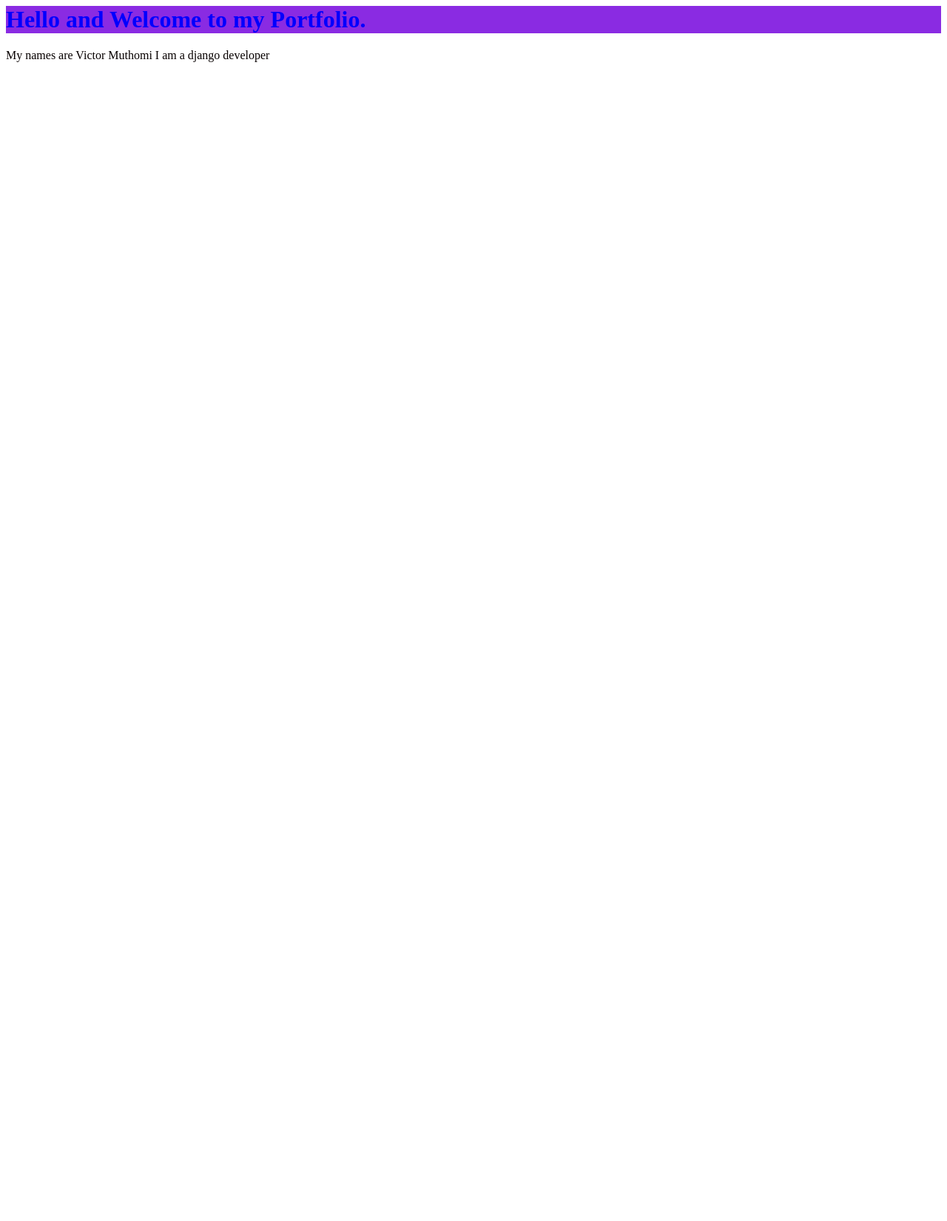
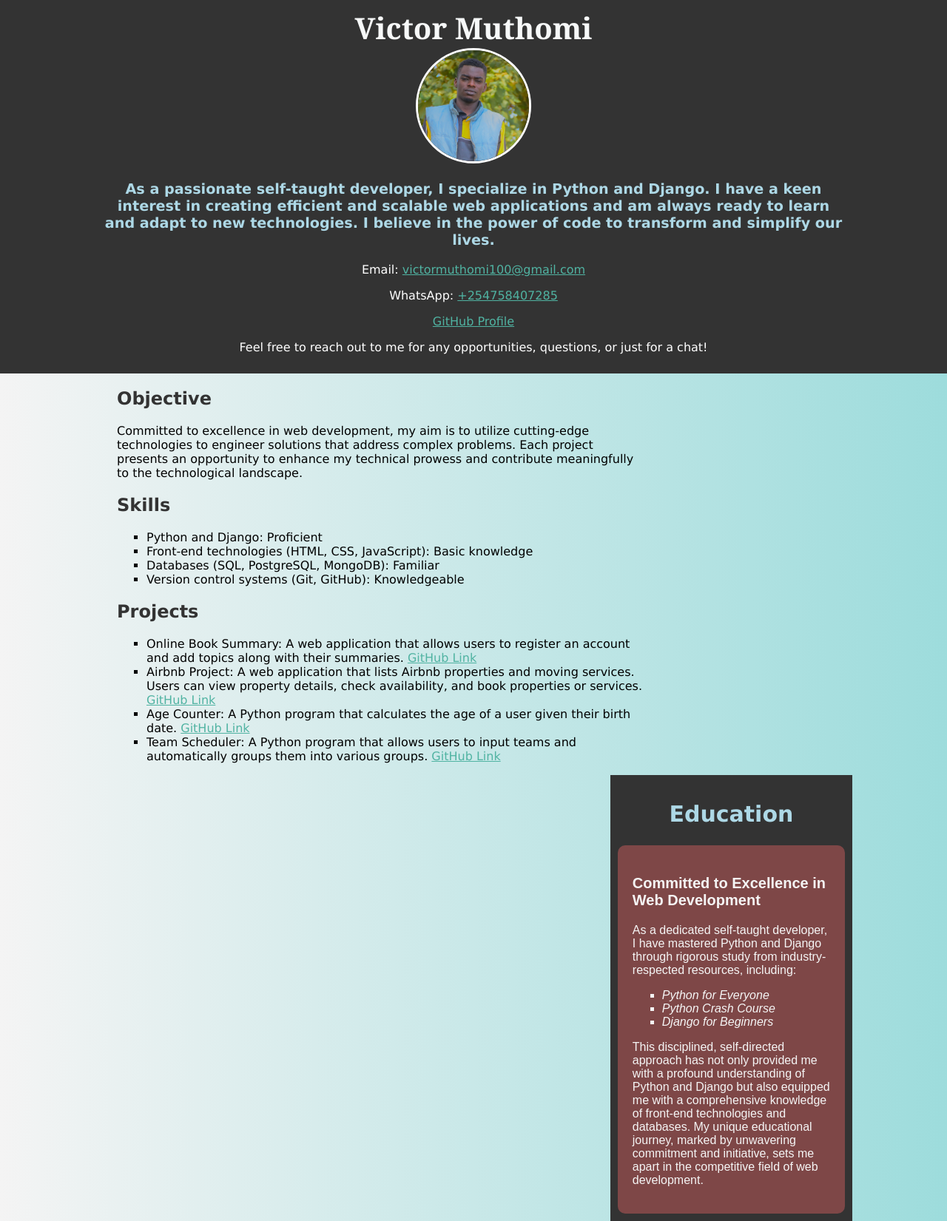
Before and after one commit to Victormuthomi/portfolio_project, a Django app: page / in a window 1280 px wide. Shown: the whole page at 74% size. Before the commit the page ends 84 px from the top, so only its background shows below. Run offline with Django 4.2, Linux system fonts and the light colour scheme.

Commit message:
Styled the home.html.

```diff
--- a/static/css/base.css
+++ /dev/null
@@ -1,9 +0,0 @@
-
-header h1{
-    color :blue;
-    background-color: blueviolet;
-}
-
-p {
-    color:rgb(7, 0, 0);
-}
--- a/templates/base.html
+++ /dev/null
@@ -1,17 +0,0 @@
-<!--templates/base.html-->
-{% load static %}
-<html>
-    <head>
-        <title>My Portfolio</title>
-        <link href="{% static 'css/base.css' %}" rel="stylesheet">
-    </head>
-    <body>
-        <header>
-            <h1>Hello and Welcome to my Portfolio.</h1>
-        </header>
-        <div>
-            {% block content %}
-            {% endblock content %}
-        </div>
-    </body>
-</html>
--- a/templates/home.html
+++ b/templates/home.html
@@ -1,8 +1,134 @@
-<!-- templates/home.html -->
-{% extends 'base.html' %}
+<!DOCTYPE html>
+<html lang="en">
+<head>
+    <style>
+        :root {
+            --main-color: #333;
+            --secondary-color: #50b3a2;
+            --background-color: #f4f4f4;
+            --font-family: 'Arial', sans-serif;
+            --header-font: 'Georgia', serif;
+            --body-font: 'Verdana', sans-serif;
+        }
+        body {
+            font-family: var(--body-font);
+            margin: 0;
+            padding: 0;
+            background-image: linear-gradient(to right, #f4f4f4, #9ddcdc);
+        }
+        .container {
+            width: 80%;
+            margin: auto;
+            overflow: hidden;
+        }
+        #header {
+            background: var(--main-color);
+            color: white;
+            padding: 10px;
+            text-align: center;
+        }
+        #header h1 {
+            margin: 0;
+            font-family: var(--header-font);
+            font-size: 2em;
+        }
+        #main {
+            float: left;
+            width: 70%;
+            padding: 0 30px;
+        }
+        #sidebar {
+            float: right;
+            width: 30%;
+            background: var(--main-color);
+            color: white;
+            padding: 10px;
+        }
+        #profile-pic {
+            width: 150px;
+            height: 150px;
+            border-radius: 50%;
+            border: 3px solid white;
+        }
+        h2 {
+            color: var(--main-color);
+            font-size: 1.5em;
+        }
+        a {
+            color: var(--secondary-color);
+        }
+        ul {
+            list-style-type: square;
+        }
+        @media screen and (max-width: 600px) {
+            #main {
+                width: 100%;
+            }
+            #sidebar {
+                width: 100%;
+            }
+        }
+    </style>
+</head>
+<body>
+    <header id="header">
+        <div class="container">
+            <h1 style="font-size: 40px; font-weight: bold; color: #f7f9f9; text-align: center;">
+                Victor Muthomi
+            </h1>
 
-{% block content %}
-<body>
-    <p> My names are Victor Muthomi I am a django developer</p>
+            <img id="profile-pic" src="photo/profile-picture.png" alt="Profile Picture of Victor Muthomi">
+            <p class="description" style="font-size: 1.2em; font-weight: bold; color: #ADD8E6;">
+                As a passionate self-taught developer, I specialize in Python and Django.
+                 I have a keen interest in creating efficient and scalable web applications
+                 and am always ready to learn and adapt to new technologies.
+                 I believe in the power of code to transform and simplify our lives.
+            </p>
+            <p>Email: <a href="mailto:victormuthomi100@gmail.com">victormuthomi100@gmail.com</a></p>
+            <p>WhatsApp: <a href="https://wa.me/+254758407285">+254758407285</a></p>
+            <p><a href="https://github.com/Victormuthomi" target="_blank">GitHub Profile</a></p>
+            <p>Feel free to reach out to me for any opportunities, questions, or just for a chat!</p>
+        </div>
+    </header>
+    <main class="container">
+        <section id="main">
+            <h2>Objective</h2>
+            <p>Committed to excellence in web development, my aim is to utilize cutting-edge technologies to engineer solutions that address complex problems.
+                Each project presents an opportunity to enhance my technical prowess and contribute meaningfully to the technological landscape.</p>
+            <h2>Skills</h2>
+            <ul>
+                <li>Python and Django: Proficient</li>
+                <li>Front-end technologies (HTML, CSS, JavaScript): Basic knowledge</li>
+                <li>Databases (SQL, PostgreSQL, MongoDB): Familiar</li>
+                <li>Version control systems (Git, GitHub): Knowledgeable</li>
+            </ul>
+            <h2>Projects</h2>
+            <ul>
+                <li>Online Book Summary: A web application that allows users to register an account and add topics along with their summaries. <a href="[GitHub Link]">GitHub Link</a></li>
+                <li>Airbnb Project: A web application that lists Airbnb properties and moving services. Users can view property details,
+                    check availability, and book properties or services.
+                     <a href="https://github.com/Victormuthomi/airbnb_project">GitHub Link</a></li>
+                <li>Age Counter: A Python program that calculates the age of a user given their birth date. <a href="[GitHub Link]">GitHub Link</a></li>
+                <li>Team Scheduler: A Python program that allows users to input teams and automatically groups them into various groups. <a href="[GitHub Link]">GitHub Link</a></li>
+            </ul>
+        </section>
+        <aside id="sidebar">
+            <h2 style="font-size: 30px; color: #ADD8E6; text-align: center;">Education</h2>
+            <div style="background-color: #7e4747; padding: 20px; border-radius: 10px; font-family: Arial, sans-serif;">
+                <p style="color: #F5F5F5; font-size: 20px;"><strong>Committed to Excellence in Web Development</strong></p>
+                <p style="color: #F5F5F5;">As a dedicated self-taught developer, I have mastered Python and Django
+                     through rigorous study from industry-respected resources, including:</p>
+                <ul style="list-style-type: square; color: #F5F5F5;">
+                    <li><em>Python for Everyone</em></li>
+                    <li><em>Python Crash Course</em></li>
+                    <li><em>Django for Beginners</em></li>
+                </ul>
+                <p style="color: #F5F5F5;">This disciplined, self-directed approach has not only provided me with a profound
+                     understanding of Python and Django but also equipped me with a comprehensive knowledge of front-end technologies and databases.
+                      My unique educational journey, marked by unwavering commitment and initiative, sets me apart in the competitive field of web development.</p>
+            </div>
+
+        </aside>
+    </main>
 </body>
-{% endblock content %}
+</html>
```
Also changed, not shown: photo/profile-picture.png (added).
